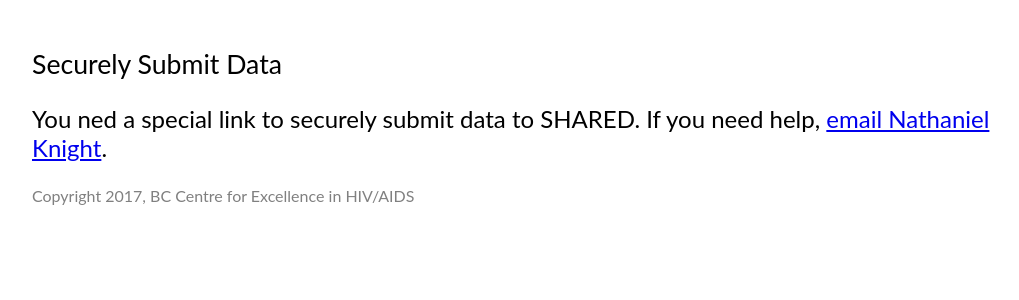
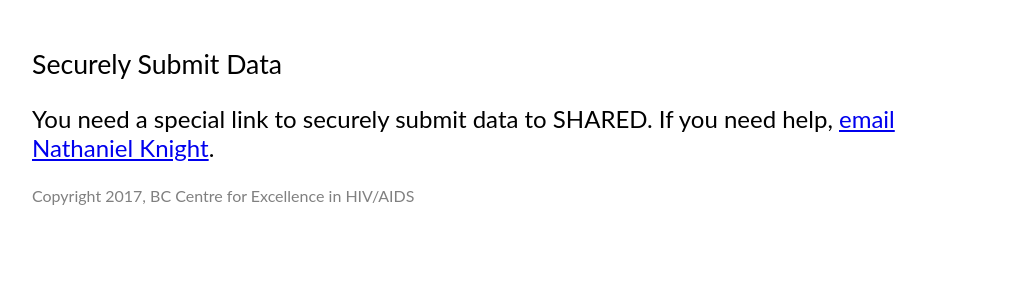
Before and after one commit to cfe-lab/shared-server, a Django app: page /datasubmission/ in a window 1280 px wide. Shown: the part 99-399 px from the top of the page, without its empty margins (128-1147 px from the left). Run offline with Django 3.2, Linux system fonts and the light colour scheme.

Commit message:
Typo-fix on datasubmission page

```diff
--- a/datasubmission/templates/datasubmission/index.html
+++ b/datasubmission/templates/datasubmission/index.html
@@ -46,7 +46,7 @@
 
 {% if not token_str %}
 <p>
-  You ned a special link to securely submit data to SHARED. If you
+  You need a special link to securely submit data to SHARED. If you
   need help, <a href="mailto:{{SUPPORT_EMAIL}}">email
     {{SUPPORT_PERSON}}</a>.
 </p>
```
